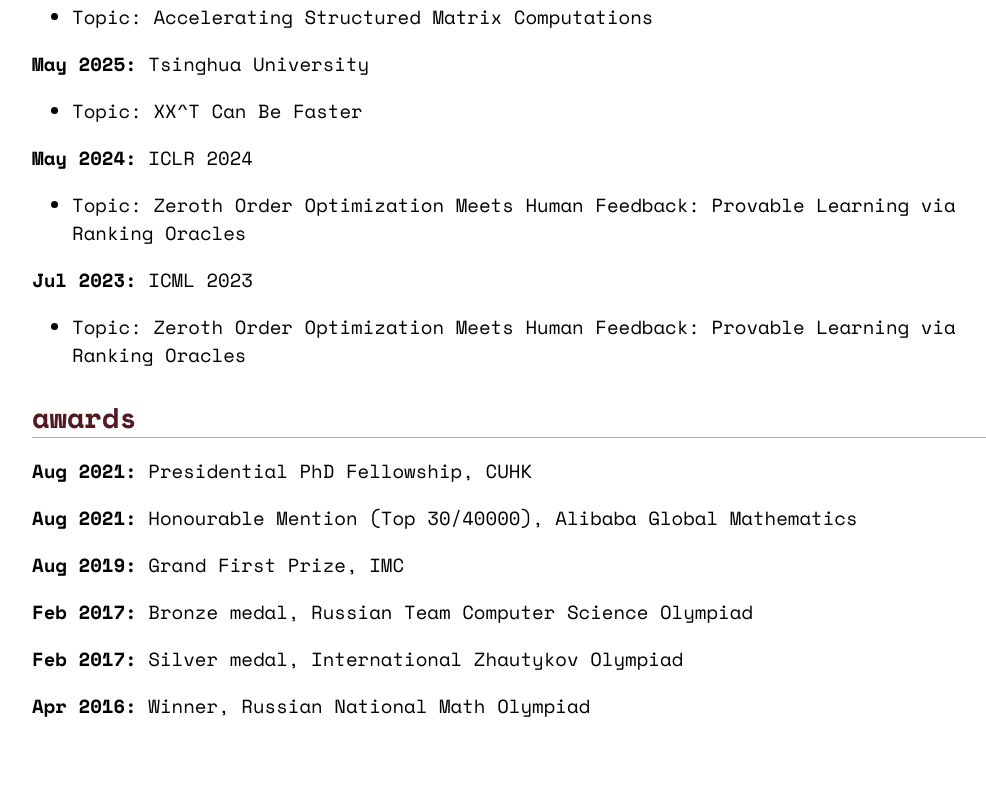
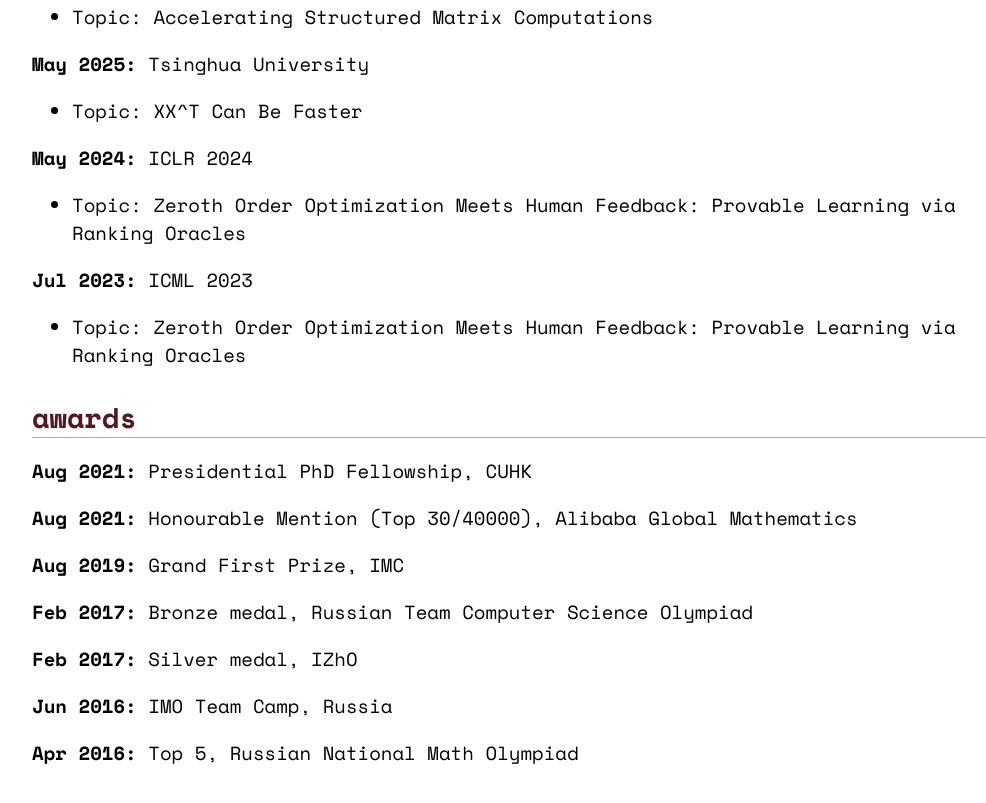
Before and after one commit to rybindmitry/rybindmitry.github.io, a website: page index.html in a window 1280 px wide. Shown: the part 2145-2948 px from the top of the page, without its empty margins (128-1114 px from the left). Drawn offline with nearby package versions, Linux system fonts and the light colour scheme; some packages are replaced by stand-ins of ours; a script that the page names is missing.

Commit message:
Update index.html

```diff
--- a/index.html
+++ b/index.html
@@ -213,7 +213,7 @@
                     <h2>education</h2>
                     <ul>
                         <li><b>2021 - Present:</b> Ph.D. in Machine Learning, CUHK </li>
-                        <li><b>2017 - 2021:</b> B.Sc. in Mathematics, Higher School of Economics</li>
+                        <li><b>2017 - 2021:</b> B.Sc. in Mathematics, summa cum laude, Higher School of Economics</li>
                     </ul>
 
                     <h2>papers</h2>
@@ -283,8 +283,9 @@
                     <p><b>Aug 2021:</b> Honourable Mention (Top 30/40000), Alibaba Global Mathematics</p>
                     <p><b>Aug 2019:</b> Grand First Prize, IMC</p>
                     <p><b>Feb 2017:</b> Bronze medal, Russian Team Computer Science Olympiad</p>
-                    <p><b>Feb 2017:</b> Silver medal, International Zhautykov Olympiad</p>
-                    <p><b>Apr 2016:</b> Winner, Russian National Math Olympiad</p>
+                    <p><b>Feb 2017:</b> Silver medal, IZhO</p>
+                    <p><b>Jun 2016:</b> IMO Team Camp, Russia</p>
+                    <p><b>Apr 2016:</b> Top 5, Russian National Math Olympiad</p>
                     <br>
                     <br>
                 </td>
```
